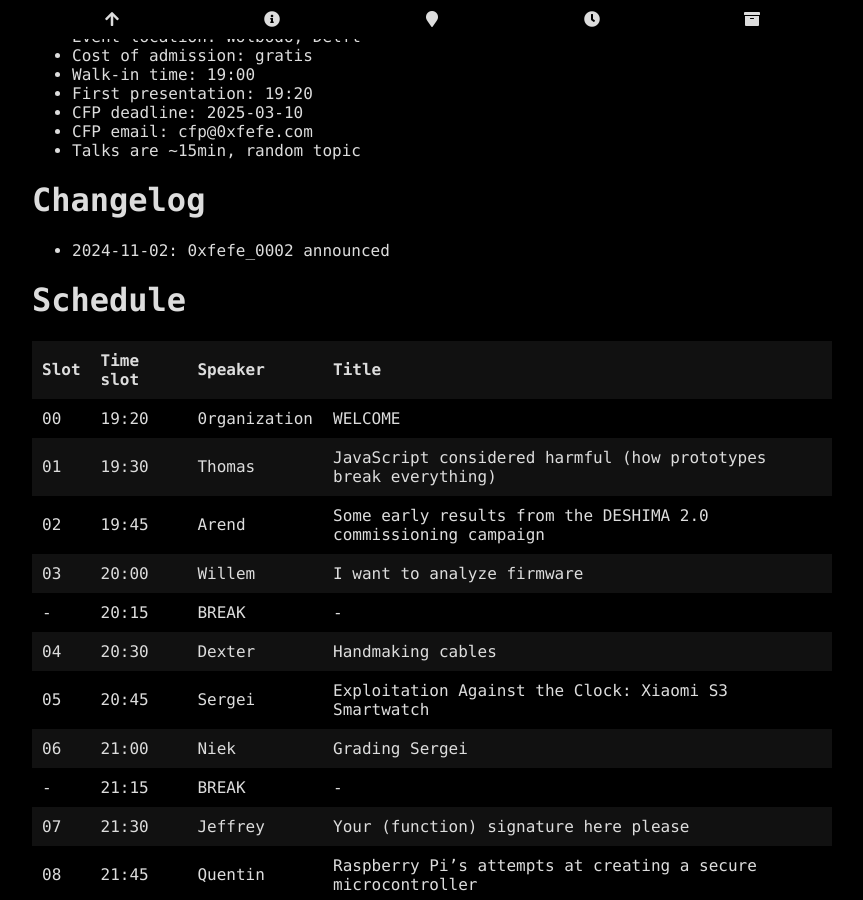
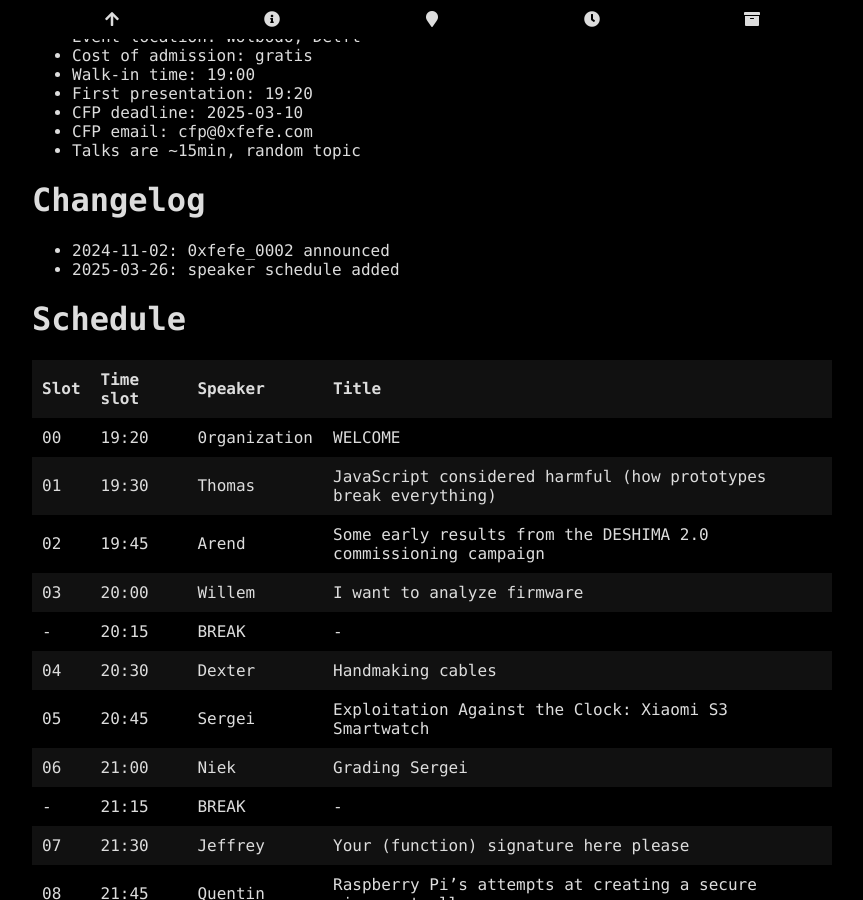
Before and after one commit to 0xfefe-com/0xfefe-com.github.io, a Jekyll site: the page built from docs/0002/info.md, in a window 1280 px wide and 900 px high, scrolled down 578 px. Shown: the whole window, without its empty margins (208-1071 px from the left). Built offline with Jekyll 4.4.1, drawn with Linux system fonts in a browser that asks for light colours.

Commit message:
Update info.md

```diff
--- a/docs/0002/info.md
+++ b/docs/0002/info.md
@@ -45,6 +45,7 @@ The 0rganization of the Federation of Entertainers and Funny Endeavors (0xfefe)
 # Changelog
 
 - 2024-11-02: 0xfefe_0002 announced
+- 2025-03-26: speaker schedule added
 
 # Schedule
 
```
